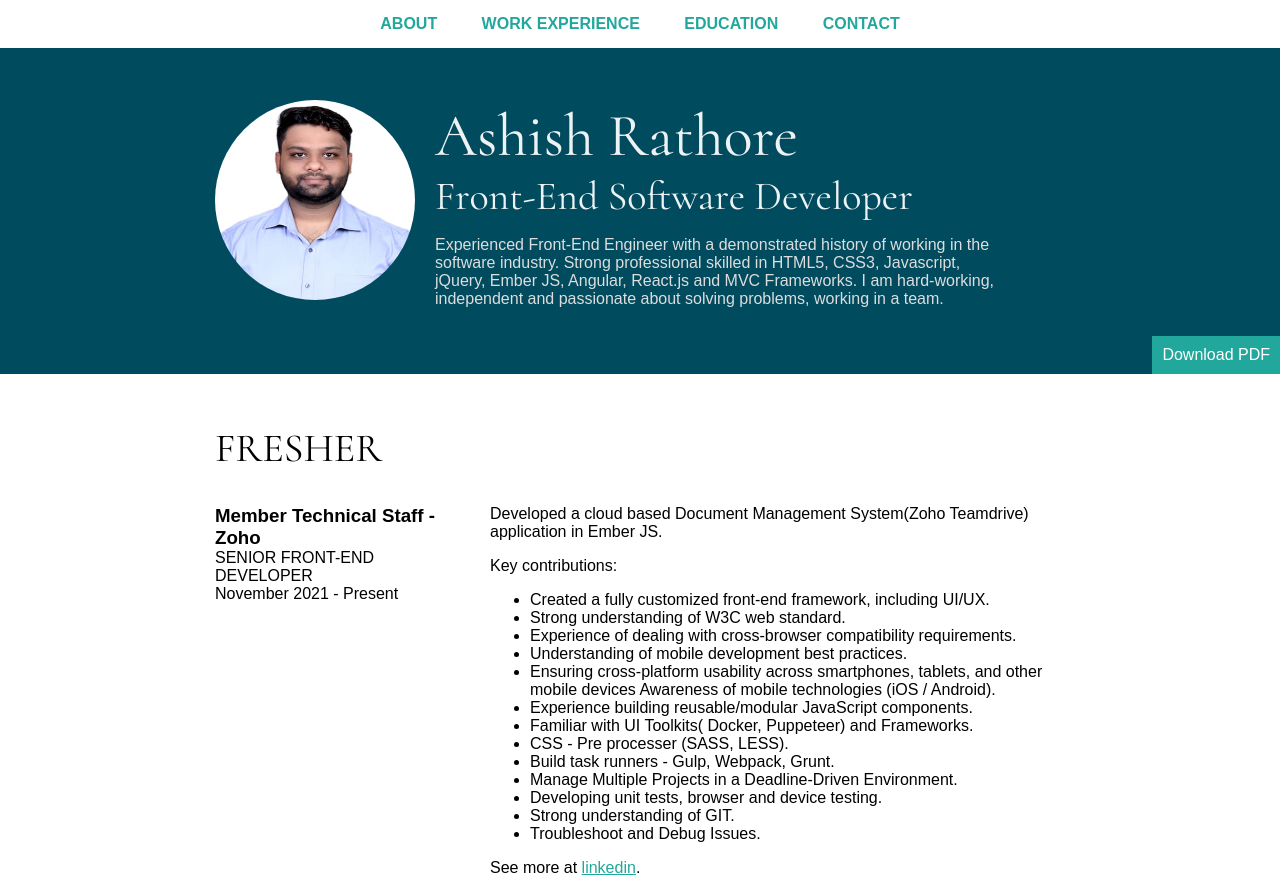
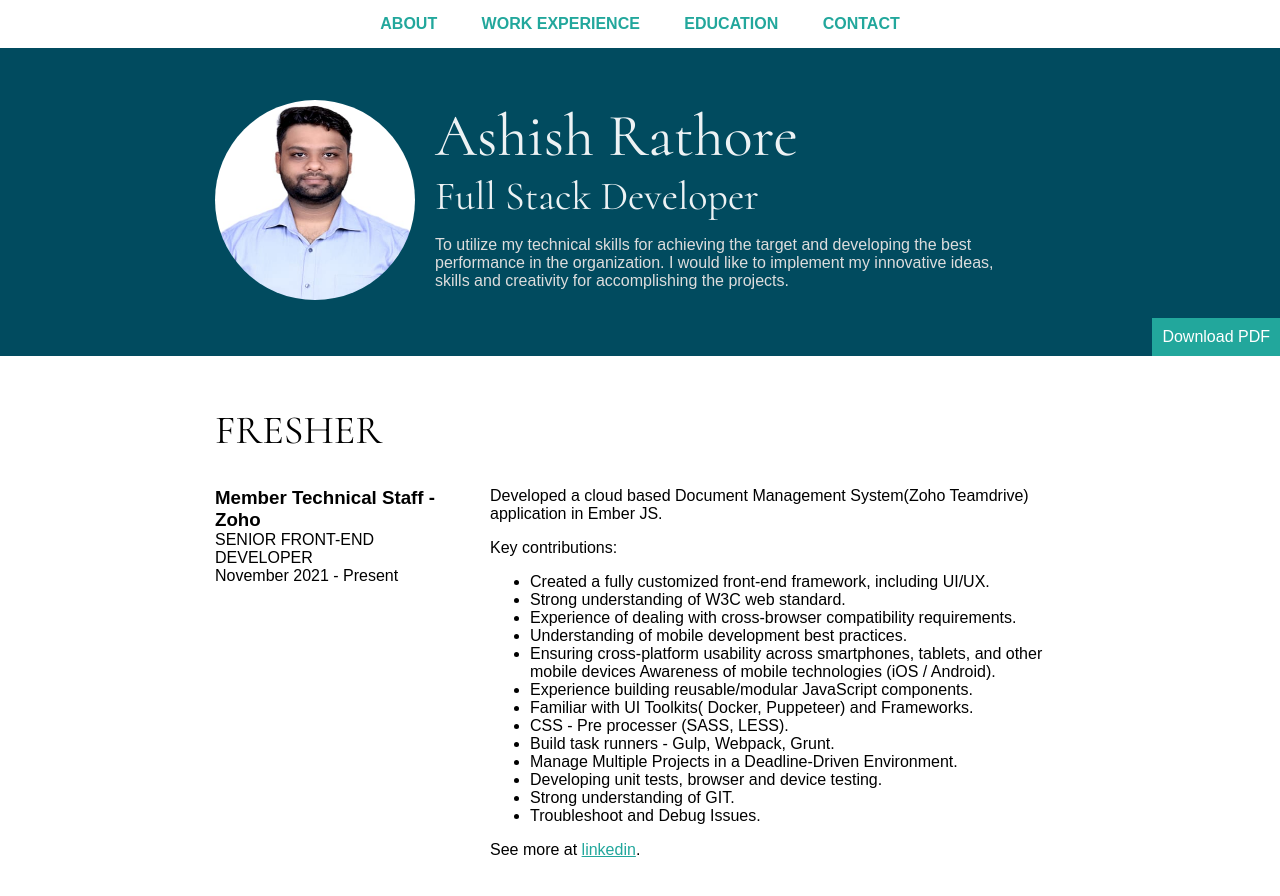
Before and after one commit to theashishrathore/Responsive-Resume, a plain HTML site: page index.html in a window 1280 px wide. Shown: the top 896 px of the page. Drawn offline with Linux system fonts and the light colour scheme; a web font is replaced by a local one.

Commit message:
Update index.html

```diff
--- a/index.html
+++ b/index.html
@@ -25,8 +25,8 @@
       <img class="profile-img col-narrow" src="images/ashish.jpeg" alt="Ashish Rathore">
       <div class="col-wide">
         <h1>Ashish Rathore</h1>
-        <h2>Front-End Software Developer</h2>
-        <p>Experienced Front-End Engineer with a demonstrated history of working in the software industry. Strong professional skilled in HTML5, CSS3, Javascript, jQuery, Ember JS, Angular, React.js and MVC Frameworks. I am hard-working, independent and passionate about solving problems, working in a team.</p>
+        <h2>Full Stack Developer</h2>
+        <p>To utilize my technical skills for achieving the target and developing the best performance in the organization. I would like to implement my innovative ideas, skills and creativity for accomplishing the projects.</p>
       </div>
     </div>
   </header>
```
